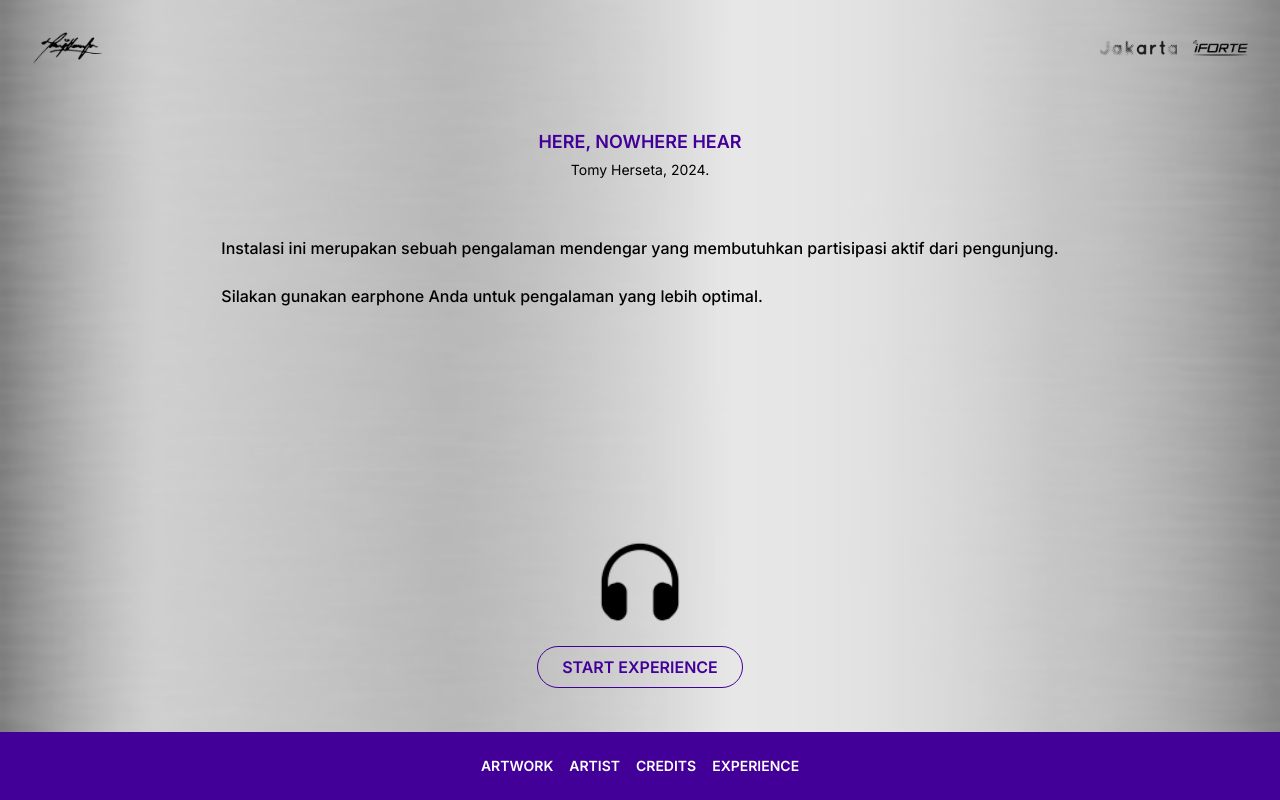
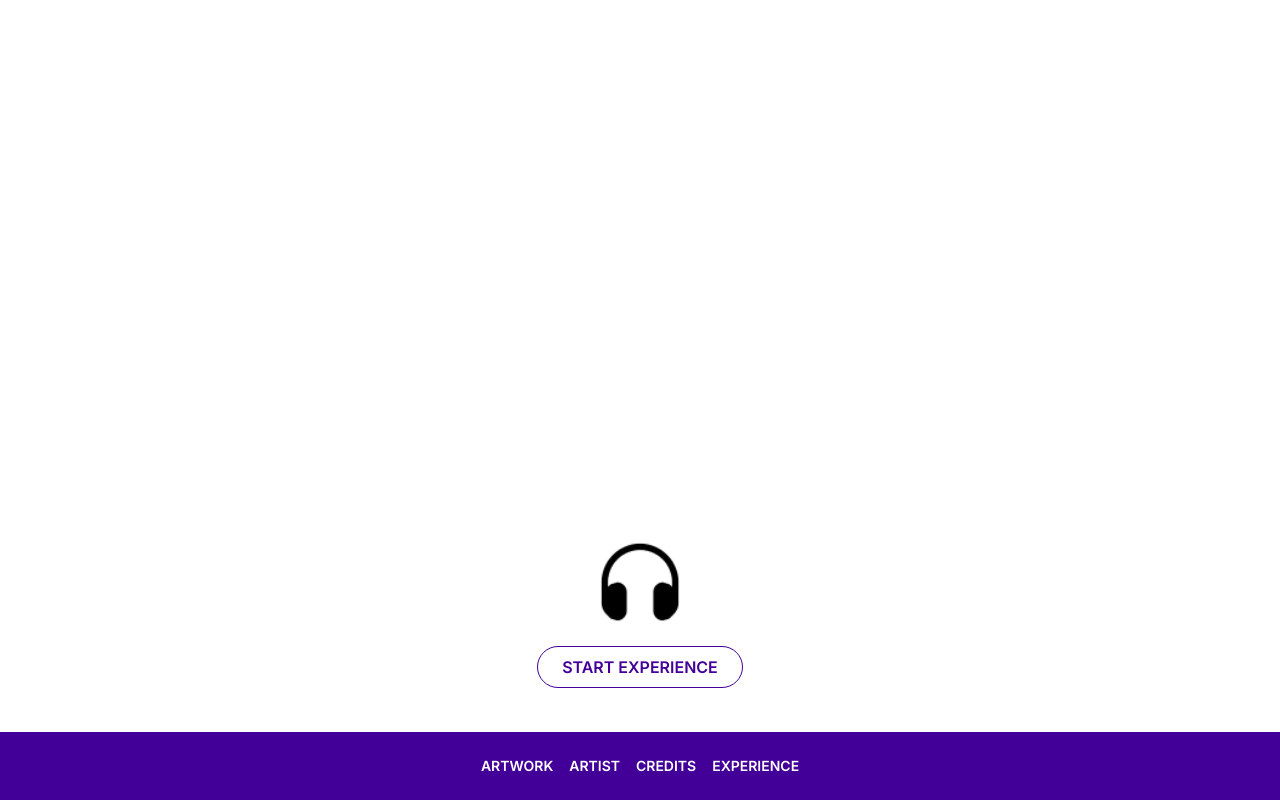
Before and after one commit to alwirifa/geoLocation, a Next.js app: page /tesGasmin in a window 1280 px wide. Built offline with nearby package versions, Linux system fonts and the light colour scheme.

Commit message:
autoplay

```diff
--- a/app/tesGasmin/page.tsx
+++ b/app/tesGasmin/page.tsx
@@ -31,17 +31,11 @@ const Page = () => {
   const playerRef = useRef<any>(null);
 
   const geofenceAreas: GeofenceArea[] = [
-
-    // // gasmin
     { latitude: -6.9166387, longitude: 107.6615271, radius: 4, videoId: "DOOrIxw5xOw" },
-
     { latitude: -6.9167608, longitude: 107.6616099, radius: 4, videoId: "XnUNOaxw6bs" },
-
     { latitude: -6.9167322, longitude: 107.6613635, radius: 4, videoId: "36YnV9STBqc" },
-
     { latitude: -6.9168766, longitude: 107.6614897, radius: 4, videoId: "bk8WKwHDUNk" },
-
-  ]
+  ];
 
   const watchUserLocation = () => {
     setExperienceStarted(true);
@@ -116,7 +110,6 @@ const Page = () => {
   useEffect(() => {
     if (player && currentVideoId) {
       player.loadVideoById(currentVideoId);
-      player.playVideo(); // Tambahkan pemutaran video secara otomatis saat komponen dimount
       if (isPlaying) {
         player.playVideo();
       } else {
@@ -125,7 +118,6 @@ const Page = () => {
       setIsLoading(false);
     }
   }, [player, currentVideoId, isPlaying]);
-
 
   const calculateDistance = (lat1: number, lon1: number, lat2: number, lon2: number): number => {
     const R = 6371;
@@ -143,63 +135,51 @@ const Page = () => {
     return deg * (Math.PI / 180);
   };
 
+  const startExperience = () => {
+    watchUserLocation();
+  };
+
+  useEffect(() => {
+    if (experienceStarted) {
+      watchUserLocation();
+    }
+  }, [experienceStarted]);
+
+  const onAreaChange = (areaIndex: number) => {
+    setCurrentAreaIndex(areaIndex);
+    setIsPlaying(true);
+  };
+
   return (
     <div className='h-[100svh] w-full relative'>
-      <div className='bg-background h-[100svh] w-full bg-cover bg-center'>
-        <div className='absolute top-0 flex justify-between w-full p-8'>
-          <div>
-            <img src='/images/ttd.png' alt='' className='w-auto h-8' />
+      {/* Konten lainnya */}
+
+      {!experienceStarted && (
+        <div className='absolute w-full bottom-[14svh] flex flex-col gap-4 justify-center items-center'>
+          <img src='/images/headphones.png' alt='' className='h-24 w-24' />
+          <button
+            className='border border-purple text-purple font-semibold px-6 py-2 rounded-full max-w-max'
+            onClick={startExperience}
+          >
+            START EXPERIENCE
+          </button>
         </div>
-          <div className='flex gap-4 items-center'>
-            <img src='/images/jakartaLogo.png' alt='' className='w-auto h-4' />
-            <img src='/images/forteLogo.png' alt='' className='w-auto h-4' />
-          </div>
-        </div>
-
-        {!experienceStarted ? (
-          <div className={`flex flex-col items-center justify-center w-full pt-[16svh]`}>
-            <div className='flex flex-col justify-center items-center gap-1'>
-              <p className='text-lg text-purple font-semibold'>HERE, NOWHERE HEAR</p>
-              <p className='text-sm'>Tomy Herseta, 2024.</p>
-            </div>
-
-            <p className='text-justify p-8 mt-6 font-medium'>
-              Instalasi ini merupakan sebuah pengalaman mendengar yang membutuhkan partisipasi aktif dari pengunjung.{' '}
-              <br />
-              <br />
-              Silakan gunakan earphone Anda untuk pengalaman yang lebih optimal.
-            </p>
-          </div>
-        ) : (
-          <div className='flex flex-col gap-4 items-center  pt-[16svh]'>
-            {/* Geofence area indicators */}
-            <div className='relative h-[200px] w-[200px] border-2 border-black'>
-              {/* Render geofence areas here */}
-            </div>
-
-            {/* Current geofence area info */}
-            {currentAreaIndex !== null ? (
-              <p className='mt-4 font-semibold'>You are currently inside geofence area {currentAreaIndex + 1}</p>
-            ) : (
-              <p className='mt-4 font-semibold'>You are not inside any geofence area</p>
       )}
 
-            {/* YouTube players */}
       <div className='flex'>
-              {geofenceAreas.map((area) => (
+        {geofenceAreas.map((area, index) => (
           <YouTube
             key={area.videoId}
             videoId={area.videoId}
             onReady={onReady}
-                  opts={{ height: '100', width: '100', controls: 1, autoplay: 1, playsinline: 1 }}
+            opts={{ height: '100', width: '100', controls: 0, autoplay: 0, playsinline: 1 }}
+            onPlay={() => onAreaChange(index)}
           />
         ))}
       </div>
-          </div>
-        )}
 
       {/* Bottom section */}
-        {experienceStarted ? (
+      {experienceStarted && (
         <div>
           <div className='absolute w-full bottom-[14svh] flex flex-col gap-4 justify-center items-center'>
             <img src='/images/headphones.png' alt='' className='h-24 w-24' />
@@ -216,16 +196,6 @@ const Page = () => {
             )}
           </div>
         </div>
-        ) : (
-          <div className='absolute w-full bottom-[14svh] flex flex-col gap-4 justify-center items-center'>
-            <img src='/images/headphones.png' alt='' className='h-24 w-24' />
-            <button
-              className='border border-purple text-purple font-semibold px-6 py-2 rounded-full max-w-max'
-              onClick={watchUserLocation}
-            >
-              START EXPERIENCE
-            </button>
-          </div>
       )}
 
       {/* Navbar */}
@@ -233,7 +203,6 @@ const Page = () => {
         <Navbar />
       </div>
     </div>
-    </div>
   );
 };
 
```
Lines whose indentation alone changed are shown as unchanged.
